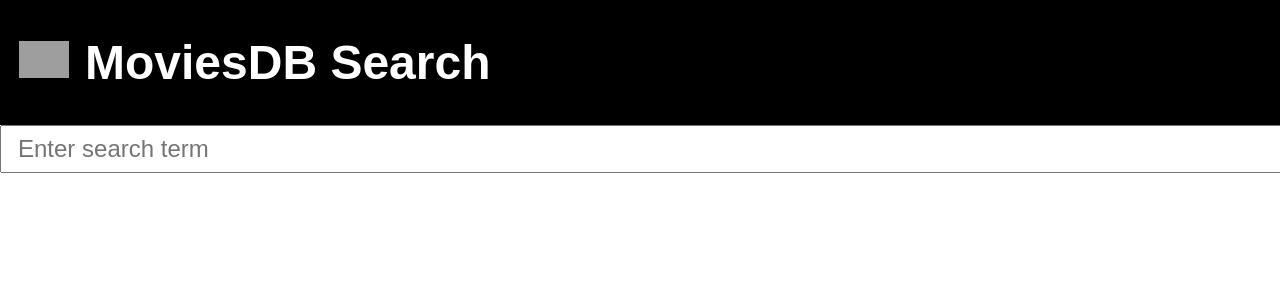
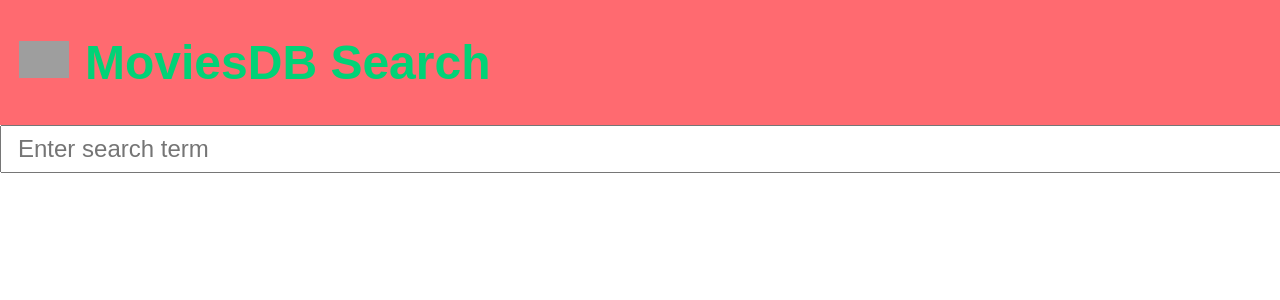
Before and after one commit to jticer4/react-movie-finder, a React (Create React App) app: page / in a window 1280 px wide. Shown: the top 300 px of the page. Built offline with nearby package versions, Linux system fonts and the light colour scheme; no server answers; grey boxes are pictures that could not be loaded.

Commit message:
Refactored the css for my titleBar

```diff
--- a/src/App.css
+++ b/src/App.css
@@ -1,7 +1,7 @@
 .titleBar {
-  background-color: #000;
+  background-color: #FF6A70;
   display: block;
-  color: #fff;
+  color: #01d277;
   font-size: 24px;
   padding-left: 16px;
 }
--- a/src/App.js
+++ b/src/App.js
@@ -88,8 +88,10 @@ class App extends Component {
 								<h1>MoviesDB Search</h1>
 							</td>
 						</tr>
+
 					</tbody>
 				</table>
+
 				<input style={{
 					fontSize: 24,
 					display: 'block',
```
